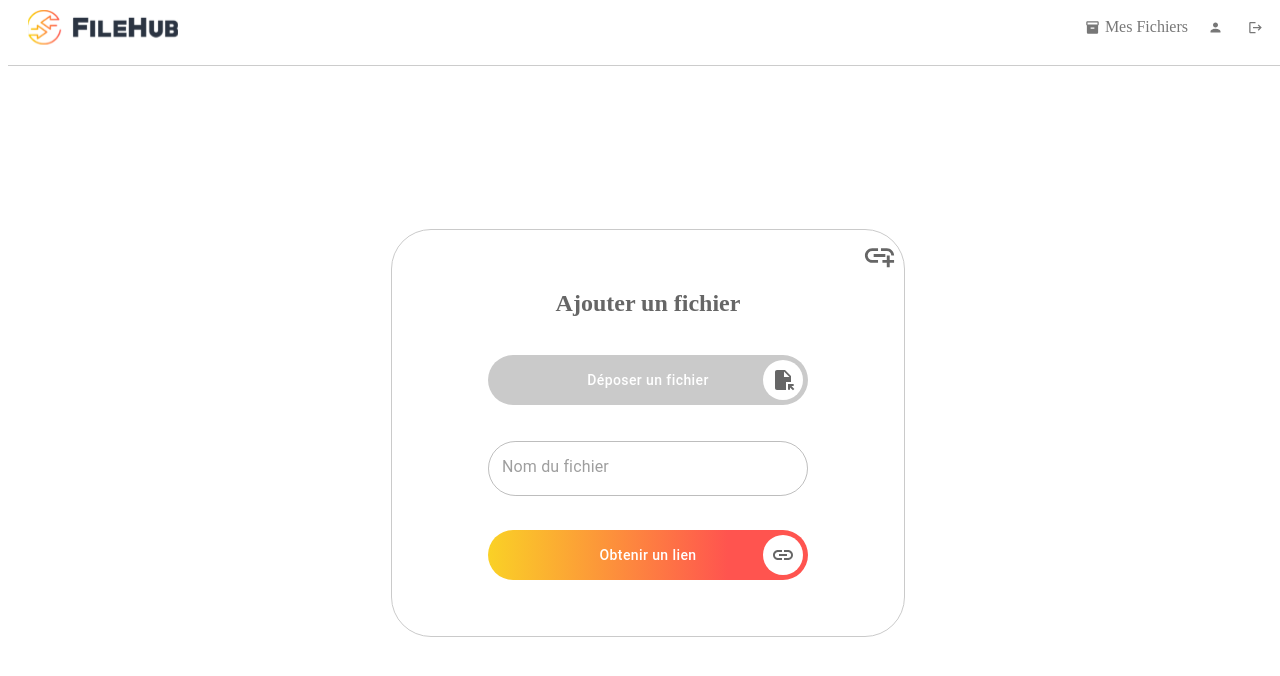
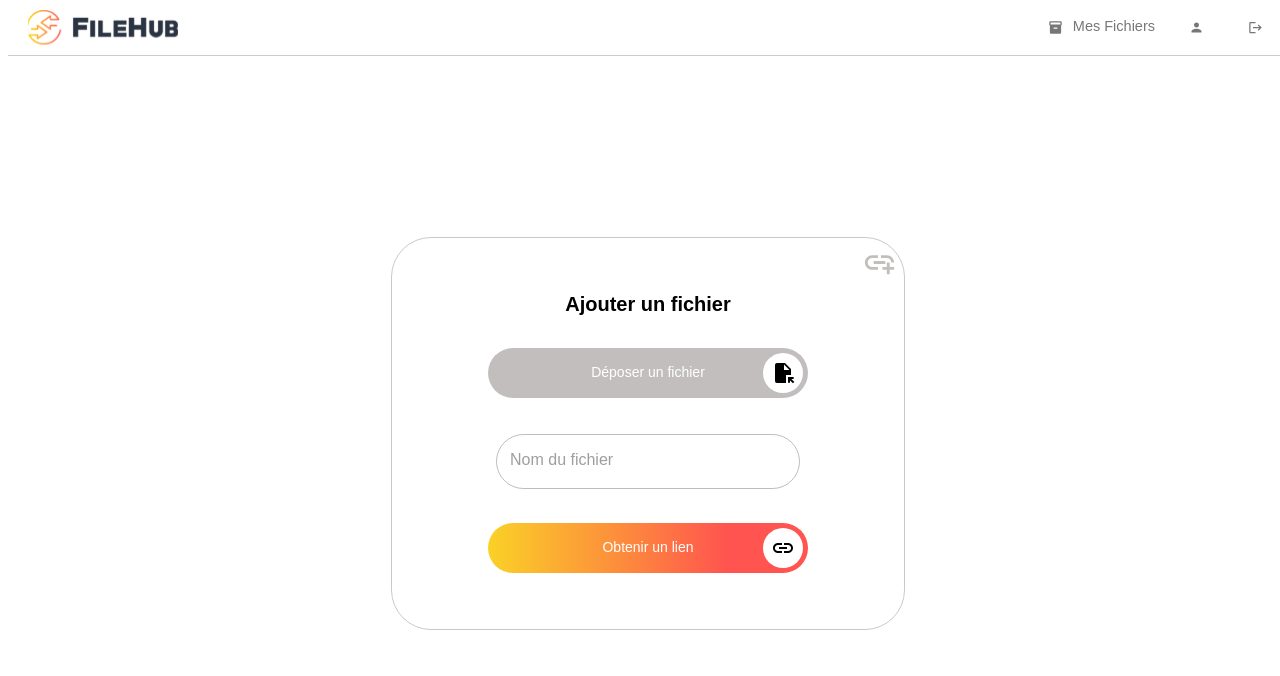
Before and after one commit to WildCodeSchool/2309-wns-rouge-filehub, a Next.js app in the folder frontend/: page / in a window 1280 px wide. Shown: the top 676 px of the page. Built offline with nearby package versions, Linux system fonts and the light colour scheme.

Commit message:
style-harmonized

```diff
--- a/frontend/src/components/FileUpload.tsx
+++ b/frontend/src/components/FileUpload.tsx
@@ -1,4 +1,4 @@
-import { Button } from "@mui/material";
+import { Button, Typography } from "@mui/material";
 import { useEffect, useState } from "react";
 import styled from "styled-components";
 import { theme } from "@/styles/theme";
@@ -54,7 +54,7 @@ export const FileInfo = styled.div<FileInfoProps>`
   align-items: center;
   flex-direction: column;
   padding: 5vmin 12vmin;
-  border: 1px solid ${(props) => getColor(props)};
+  border: 1px solid ${theme.palette.primary.light};
   transition: border 0.24s ease-in-out;
   border-radius: 5vmin;
   width: 40vmin;
@@ -70,6 +70,7 @@ export const FileButton = styled(Button)`
     box-shadow: none;
     border-radius: 50px;
     text-transform: none;
+    background-color: #c2bebe;
   }
 `;
 
@@ -80,6 +81,7 @@ export const LabelButton = styled.label`
   width: 100%;
   height: 100%;
   cursor: pointer;
+  color: white;
 `;
 
 export const ThrowFileButton = styled(Button)`
@@ -130,16 +132,12 @@ function FileUpload({ setFileUploaded }: fileUploadProps): React.ReactNode {
     formData.append("file", file, encodeURIComponent(fileName));
 
     try {
-      const response = await axios.post(
-        `${API_URL}/upload`,
-        formData,
-        {
-          headers: {
-            "Content-Type": "multipart/form-data",
-          },
-          withCredentials: true,
+      const response = await axios.post(`${API_URL}/upload`, formData, {
+        headers: {
+          "Content-Type": "multipart/form-data",
         },
-      );
+        withCredentials: true,
+      });
       setCheckAnim(false);
       setTimeout(() => {
         setFileUploaded(response.data);
@@ -171,7 +169,16 @@ function FileUpload({ setFileUploaded }: fileUploadProps): React.ReactNode {
           <MenuIcon>
             <AddLinkIcon color="primary" fontSize="large" />
           </MenuIcon>
-          <Title>Ajouter un fichier</Title>
+          <Typography
+            variant="h6"
+            sx={{
+              marginY: "10px",
+              fontWeight: 700,
+              color: theme.palette.common.black,
+            }}
+          >
+            Ajouter un fichier
+          </Typography>
           <Container>
             <FileButton
               variant="contained"
@@ -187,10 +194,9 @@ function FileUpload({ setFileUploaded }: fileUploadProps): React.ReactNode {
               <LabelButton>
                 Déposer un fichier
                 <ButtonSVGContainer>
-                  <FileOpenIcon color="primary" />
+                  <FileOpenIcon />
                 </ButtonSVGContainer>
                 <input
-                  {...getInputProps()}
                   hidden
                   type="file"
                   onChange={(e) => {
@@ -227,7 +233,7 @@ function FileUpload({ setFileUploaded }: fileUploadProps): React.ReactNode {
             <ButtonConfirm onClick={handleUpload}>
               Obtenir un lien
               <ButtonSVGContainer>
-                <LinkIcon color="primary" />
+                <LinkIcon />
               </ButtonSVGContainer>
             </ButtonConfirm>
           </Container>
--- a/frontend/src/components/UploadNewFile.tsx
+++ b/frontend/src/components/UploadNewFile.tsx
@@ -1,10 +1,11 @@
-import { Button, Stack } from "@mui/material";
+import { Button, Stack, useTheme } from "@mui/material";
 import { useRouter } from "next/router";
 import React from "react";
 import FileUploadIcon from "@mui/icons-material/FileUpload";
 
 function UploadNewFile() {
   const router = useRouter();
+  const theme = useTheme();
   return (
     <Button
       onClick={() => {
@@ -34,10 +35,11 @@ function UploadNewFile() {
           backgroundColor: "white",
           borderRadius: "100%",
           height: "40px",
+          minHeight: "40px",
           width: "40px",
         }}
       >
-        <FileUploadIcon color="primary" />
+        <FileUploadIcon sx={{ color: theme.palette.common.black }} />
       </Stack>
     </Button>
   );
--- a/frontend/src/components/UserProfile.tsx
+++ b/frontend/src/components/UserProfile.tsx
@@ -1,4 +1,4 @@
-import { Box, Button, IconButton, TextField } from "@mui/material";
+import { Box, Button, IconButton, TextField, Typography } from "@mui/material";
 import { useState } from "react";
 import styled from "styled-components";
 import { theme } from "@/styles/theme";
@@ -18,7 +18,6 @@ export const UserProfileContent = styled.div`
   justify-content: center;
   align-items: center;
   flex-direction: column;
-  height: 100%;
 `;
 
 export const UserInfo = styled.div`
@@ -27,10 +26,9 @@ export const UserInfo = styled.div`
   justify-content: center;
   align-items: center;
   flex-direction: column;
-  padding: 2vmin 15vmin;
-  border: 1px solid ${theme.palette.secondary.main};
+  padding: 30px 70px;
+  border: 1px solid ${theme.palette.primary.main};
   border-radius: 5vmin;
-  width: 50vmin;
   color: ${theme.palette.primary.main};
 `;
 
@@ -45,7 +43,7 @@ export const Label = styled.label`
   display: flex;
   justify-content: center;
   flex-direction: column;
-  width: 100%;
+  width: 95%;
   font-size: 2.5vmin;
 `;
 
@@ -60,6 +58,7 @@ export const Field = styled.p`
   margin: 2px 0;
   background-color: whitesmoke;
   border-radius: 50px;
+  align-content: center;
   padding: 2vmin 5% 2vmin 5%;
   overflow-wrap: anywhere;
 `;
@@ -82,6 +81,7 @@ export const ButtonText = styled(Button)`
     justify-content: left;
     text-transform: none;
     width: 100%;
+    min-width: 350px;
   }
 `;
 
@@ -123,6 +123,7 @@ export const ButtonSVGContainer = styled.div`
   border-radius: 100%;
   height: 40px;
   width: 40px;
+  color: black;
 `;
 
 export const Container = styled.div`
@@ -190,13 +191,30 @@ function UserProfile(): React.ReactNode {
         <MenuIcon>
           <PersonIcon color="primary" fontSize="large" />
         </MenuIcon>
-        <Title>Information de mon compte</Title>
-        <Container>
-          <Label>
-            <FieldTitle>Email :</FieldTitle>
-            <Field>{me && me.me.email}</Field>
-          </Label>
-        </Container>
+        <Typography
+          variant="h6"
+          sx={{
+            marginY: "10px",
+            fontWeight: 700,
+            color: theme.palette.common.black,
+          }}
+        >
+          Information de mon compte
+        </Typography>
+        <Label>
+          <Typography color={theme.palette.common.black} fontSize={"14.5px"}>
+            Email :
+          </Typography>
+          <Field
+            style={{
+              fontFamily: "Poppins, sans-serif",
+              fontSize: "14.5px",
+            }}
+          >
+            {me && me.me.email}
+          </Field>
+        </Label>
+
         <Container>
           {toggleModif ? (
             <>
@@ -209,7 +227,7 @@ function UserProfile(): React.ReactNode {
                   }}
                 >
                   <InputField
-                    label="Enter your current password"
+                    label="Entrez votre mot de passe actuel"
                     variant="outlined"
                     type={seePassWord ? "text" : "password"}
                     value={passWord}
@@ -240,7 +258,7 @@ function UserProfile(): React.ReactNode {
                   }}
                 >
                   <InputField
-                    label="Enter your new password"
+                    label="Entrez votre nouveau mot de passe"
                     variant="outlined"
                     type={seeNewPassWord ? "text" : "password"}
                     value={newPassWord}
@@ -271,7 +289,7 @@ function UserProfile(): React.ReactNode {
                   }}
                 >
                   <InputField
-                    label="Enter your new password again"
+                    label="Confirmez votre nouveau mot de passe"
                     variant="outlined"
                     type={seeSecNewPassWord ? "text" : "password"}
                     value={secNewPassWord}
@@ -299,7 +317,12 @@ function UserProfile(): React.ReactNode {
           ) : (
             <>
               <Label>
-                <FieldTitle>Mot de passe :</FieldTitle>
+                <Typography
+                  color={theme.palette.common.black}
+                  fontSize={"14.5px"}
+                >
+                  Mot de passe :
+                </Typography>
                 <Field>
                   <KeyIcon color="primary" />
                 </Field>
--- a/frontend/src/layout/header.tsx
+++ b/frontend/src/layout/header.tsx
@@ -8,10 +8,10 @@ import LogoutIcon from "@mui/icons-material/Logout";
 import { mutationSignout } from "@/graphql/mutationSignout";
 import { useMutation, useQuery } from "@apollo/client";
 import { queryMe } from "@/graphql/queryMe";
+import { Typography } from "@mui/material";
 
 const HeaderContainer = styled.header`
   border-bottom: 1px solid #ccc;
-  padding-bottom: 10px;
   width: 100%;
   box-sizing: border-box;
   position: fixed;
@@ -69,11 +69,23 @@ const Header = (): React.ReactNode => {
         <LinksContainer>
           <StyledLink onClick={() => router.push("/myFiles")}>
             <Inventory2Icon />
-            Mes Fichiers
+            <Typography
+              marginLeft={"5px"}
+              fontSize={"14.5px"}
+              marginRight={"14px"}
+            >
+              Mes Fichiers
+            </Typography>
           </StyledLink>
           <StyledLink onClick={() => router.push("/userProfilePage")}>
             <PersonIcon />
-            {me && me.me.email}
+            <Typography
+              marginLeft={"5px"}
+              fontSize={"14.5px"}
+              marginRight={"14px"}
+            >
+              {me && me.me.email}
+            </Typography>
           </StyledLink>
           <StyledLink onClick={doSignOut}>
             <LogoutIcon />
--- a/frontend/src/pages/_app.tsx
+++ b/frontend/src/pages/_app.tsx
@@ -7,7 +7,7 @@ import {
   createHttpLink,
   useQuery,
 } from "@apollo/client";
-import { ThemeProvider } from "@mui/material/styles";
+import { ThemeProvider, responsiveFontSizes } from "@mui/material/styles";
 import { theme } from "@/styles/theme";
 import { useRouter } from "next/router";
 import { ReactNode, useEffect } from "react";
@@ -68,10 +68,12 @@ function Auth(props: { children: ReactNode }) {
   }
 }
 
+const themeResponsive = responsiveFontSizes(theme);
+
 function App({ Component, pageProps }: AppProps): React.ReactNode {
   return (
     <ApolloProvider client={client}>
-      <ThemeProvider theme={theme}>
+      <ThemeProvider theme={themeResponsive}>
         <Auth>
           <Head>
             <title>FileHub</title>
--- a/frontend/src/pages/myFiles.tsx
+++ b/frontend/src/pages/myFiles.tsx
@@ -18,15 +18,14 @@ const MyFiles: React.FC = () => {
             alignItems: "center",
             flexDirection: "column",
             padding: "20px 10px",
-            border: `1px solid ${theme.palette.secondary.main}`,
+            border: `1px solid ${theme.palette.primary.main}`,
             borderRadius: "5vmin",
             width: "70%",
             maxWidth: "1000px",
             height: "max(50vmin, fit-content)",
-            color: theme.palette.primary.main,
           }}
         >
-          <Typography variant="h6" sx={{ marginY: "10px" }}>
+          <Typography variant="h6" sx={{ marginY: "10px", fontWeight: 700 }}>
             Mes fichiers
           </Typography>
           <FileList />
--- a/frontend/src/query&mutations.tsx
+++ /dev/null
@@ -1 +0,0 @@
-import { gql } from "@apollo/client";
--- a/frontend/src/styles/theme.ts
+++ b/frontend/src/styles/theme.ts
@@ -3,10 +3,21 @@ import { createTheme } from "@mui/material";
 export const theme = createTheme({
   palette: {
     primary: {
-      main: "#666666",
+      main: "#C2BEBE", // gris le plus commun
+      light: "#C9C9C9", // gris plus clair
+      dark: "#666666", // gris plus foncé
     },
     secondary: {
-      main: "#cacaca",
+      main: "#FF544F", // orange foncé
+      light: "#FAD126", // orange clair
+    },
+    common: {
+      black: "#000000", // noir sur certains textes
     },
   },
+  typography: {
+    fontFamily: "Poppins, sans-serif",
+    fontSize: 14,
+  },
+  spacing: 8,
 });
```
Also changed, not shown: frontend/src/components/FileDownload.tsx (+16 -5 lines), frontend/src/components/FileList.tsx (+5 -4 lines), frontend/src/components/FileUploaded.tsx (+23 -10 lines), frontend/src/components/Login.tsx (+32 -17 lines), 1 other file (tests, documents, lock files or other folders).
